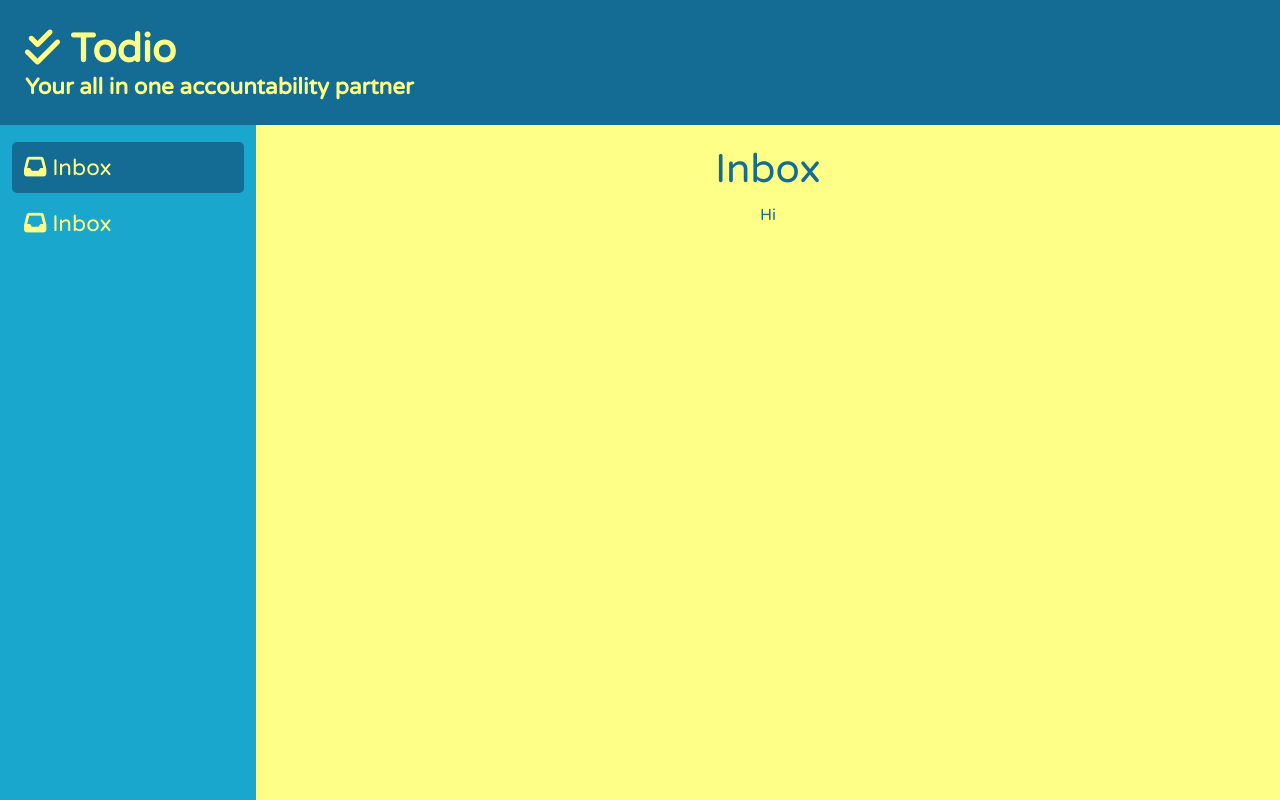
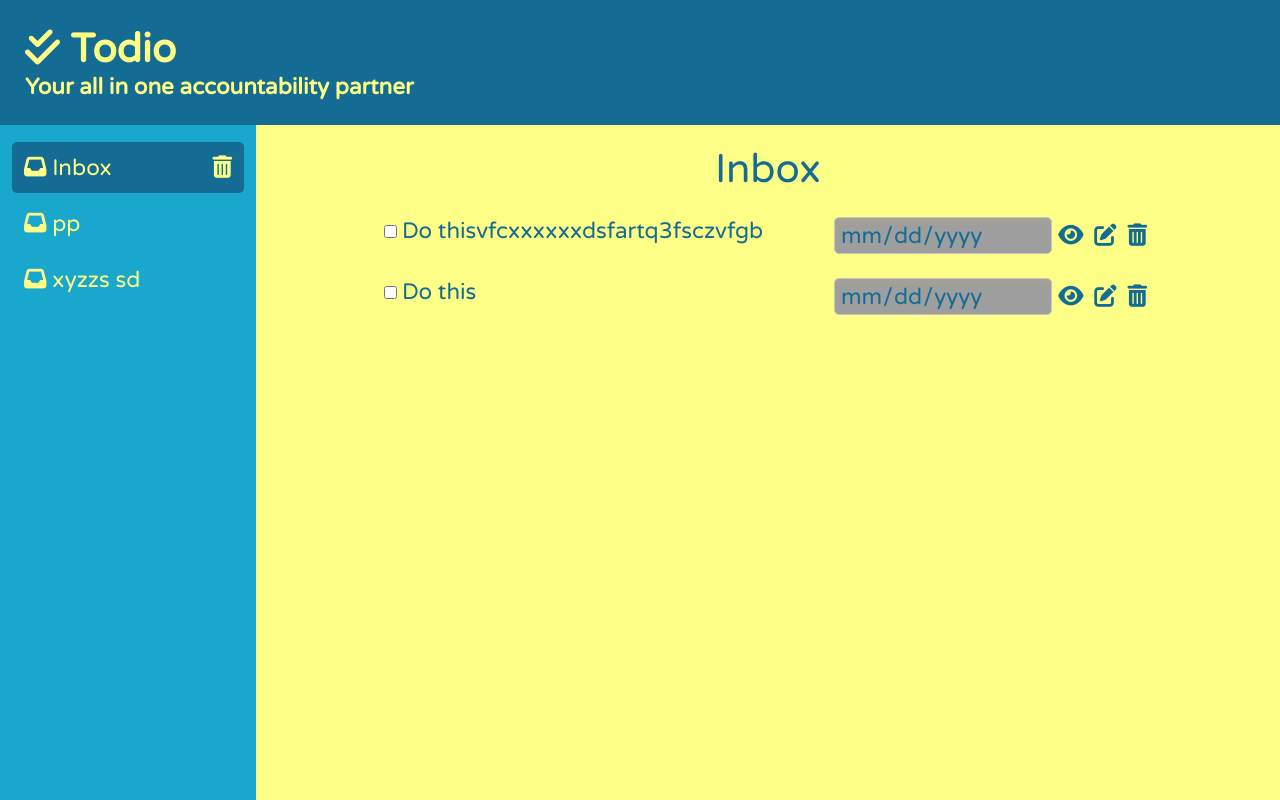
Before and after one commit to mariyazaveri13/todo, a website built with webpack: page src/index.html in a window 1280 px wide. Shown: the top 800 px of the page. Built offline with nearby package versions, Linux system fonts and the light colour scheme; grey boxes are pictures that could not be loaded.

Commit message:
Made the sidebar dynamic

```diff
--- a/package.json
+++ b/package.json
@@ -10,8 +10,7 @@
     "test": "echo \"Error: no test specified\" && exit 1",
     "watch": "webpack --watch",
     "build": "webpack ",
-    "start": "webpack serve --open",
-    "predeploy": "npm run build"
+    "start": "webpack serve --open"
   },
   "author": "",
   "license": "ISC",
--- a/src/index.html
+++ b/src/index.html
@@ -22,25 +22,8 @@
         <div class="sidebar">
 
             <div class="menu-items">
-                <div class="menu-items-1">
-                    <div class="project-btn active-project">
-                        <div>
-                            <i class="fas fa-solid fa-inbox"></i>
-                            Inbox
-                        </div>
-                        <div class="project-btn-del hide">
-                            <i class="fas fa-solid fa-trash-can"></i>
-                        </div>
-                    </div>
-                    <div class="project-btn">
-                        <div>
-                            <i class="fas fa-solid fa-inbox"></i>
-                            Inbox
-                        </div>
-                        <div class="project-btn-del hide">
-                            <i class="fas fa-solid fa-trash-can"></i>
-                        </div>
-                    </div>
+                <div class="menu-items-1" id="menuItems">
+
                 </div>
                 <div class="menu-items-1">
 
--- a/src/modules/Project.js
+++ b/src/modules/Project.js
@@ -1,6 +1,11 @@
 export default class Project{
-    constructor(name){
+    constructor(id,name){
+        this.id = id;
         this.name = name;
         this.task=[];
     }
+
+    getId(){
+        return this.id;
+    }
 }
--- a/src/modules/TodoList.js
+++ b/src/modules/TodoList.js
@@ -1,9 +1,10 @@
 import Project from './Project.js';
 
 export default class TodoList{
-    constructor(){
+    constructor(id){
+        this.id = id;
         this.projects = []
-        this.projects.push(new Project('Inbox'));
+        this.projects.push(new Project('inbox','Inbox'));
     }
 
     addProjects(project){
@@ -13,4 +14,8 @@ export default class TodoList{
     getTodoList(){
         return this.projects;
     }
+
+    getId(){
+        return this.id;
+    }
 }
--- a/src/modules/UI.js
+++ b/src/modules/UI.js
@@ -4,16 +4,25 @@ import Logger from "./Logger";
 
 const FILE_NAME = 'src/modules/UI.js';
 
-export function makeActiveProject(){
+export function makeActiveProject(ele){
+
     const btns = document.querySelectorAll('.project-btn');
     btns.forEach((btn)=>{
         btn.onclick = e =>{
             removeClass('.project-btn');
             btn.classList.add('active-project');
-            btn.children[1].classList.remove('hide')
-            btn.children[1].classList.add('show')
+            btn.children[1].classList.remove('hide');
+            btn.children[1].classList.add('show');
         }
     });
+
+    if(ele){
+        const element = document.getElementById(ele);
+        element.classList.add('active-project');
+        element.children[1].classList.remove('hide');
+        element.children[1].classList.add('show');
+    }
+
 }
 
 function removeClass(element){
@@ -26,8 +35,8 @@ function removeClass(element){
 }
 
 export function setProjectsInSideBar(){
-    const p1 =  new Project("pp");
-    const p2 =  new Project("pp");
+    const p1 =  new Project("pp","pp");
+    const p2 =  new Project(transormToCamelCase("xyzzs sd"),"xyzzs sd");
 
     console.log(p1);
 
@@ -42,11 +51,31 @@ export function setProjectsInSideBar(){
     Logger.stringy('lista',lista,FILE_NAME);
     Logger.colorLog('sda',FILE_NAME )
 
+    let todoListinner = '';
     lista.map((p) => {
-        const todoListHtml = document.getElementById('todoList')
-        todoListHtml.innerHTML=`Hi`;
         console.log(JSON.stringify(p));
         Logger.stringy('objj',p,FILE_NAME);
         Logger.log('aaa aa',FILE_NAME);
+        todoListinner += `
+        <div class="project-btn" id="${transormToCamelCase(p.name)}">
+            <div>
+                <i class="fas fa-solid fa-inbox"></i>
+                ${p.name}
+            </div>
+            <div class="project-btn-del hide">
+                <i class="fas fa-solid fa-trash-can"></i>
+            </div>
+        </div>
+        `;
+
     });
+
+    const sideBarItems = document.getElementById('menuItems');
+    sideBarItems.innerHTML = todoListinner;
+
+    makeActiveProject('inbox');
 }
+
+function transormToCamelCase(str){
+    return str.toLowerCase().replace(/[^a-zA-Z0-9]+(.)/g, (m, chr) => chr.toUpperCase());
+}
```
Also changed, not shown: src/modules/Task.js (+6 -1 lines).
